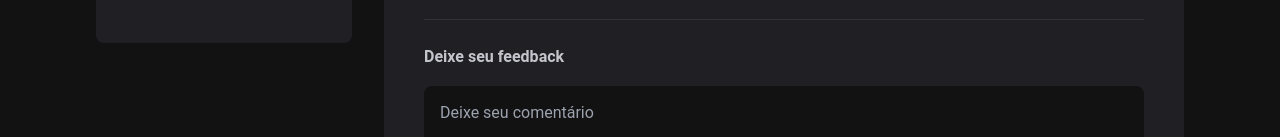
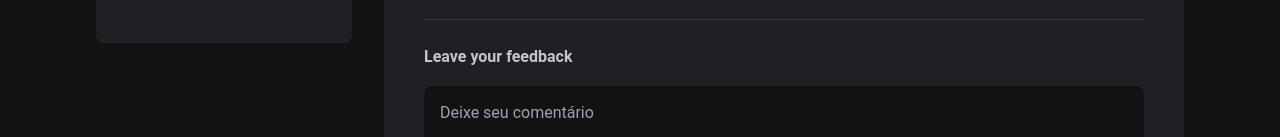
Before and after one commit to enoquetembe/ignite-feed, a React (Vite) app: page / in a window 1280 px wide. Shown: the part 347-484 px from the top of the page. Built offline with nearby package versions, Linux system fonts and the light colour scheme.

Commit message:
Adding some changes

```diff
--- a/src/components/Post.tsx
+++ b/src/components/Post.tsx
@@ -103,7 +103,7 @@ export function Post({ author, publishedAt, content }: PostProps) {
         onSubmit={handleCreateNewComment}
       >
         <strong className="leading-[1.6] text-gray-7">
-          Deixe seu feedback
+          Leave your feedback
         </strong>
 
         <textarea
```
